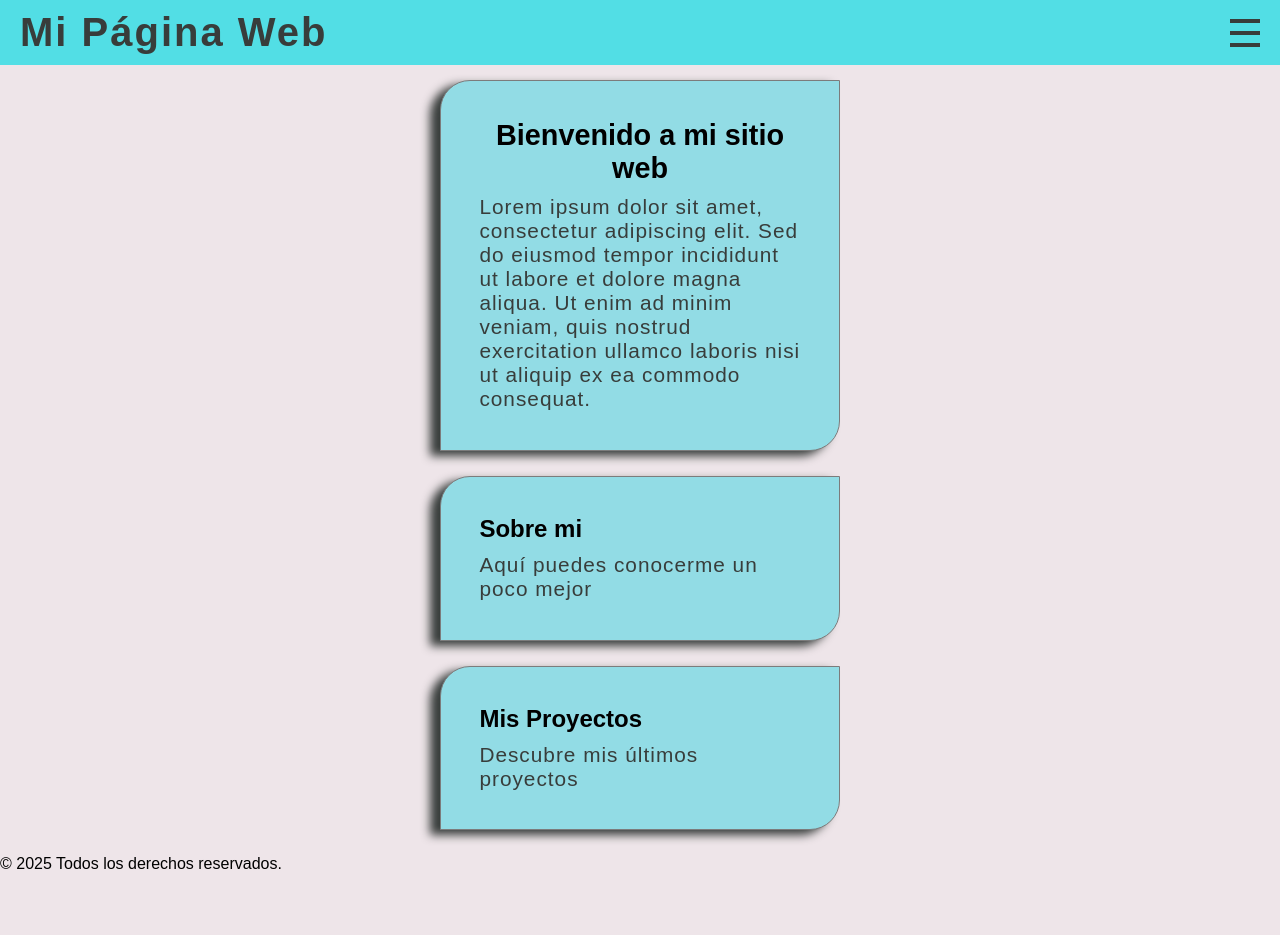
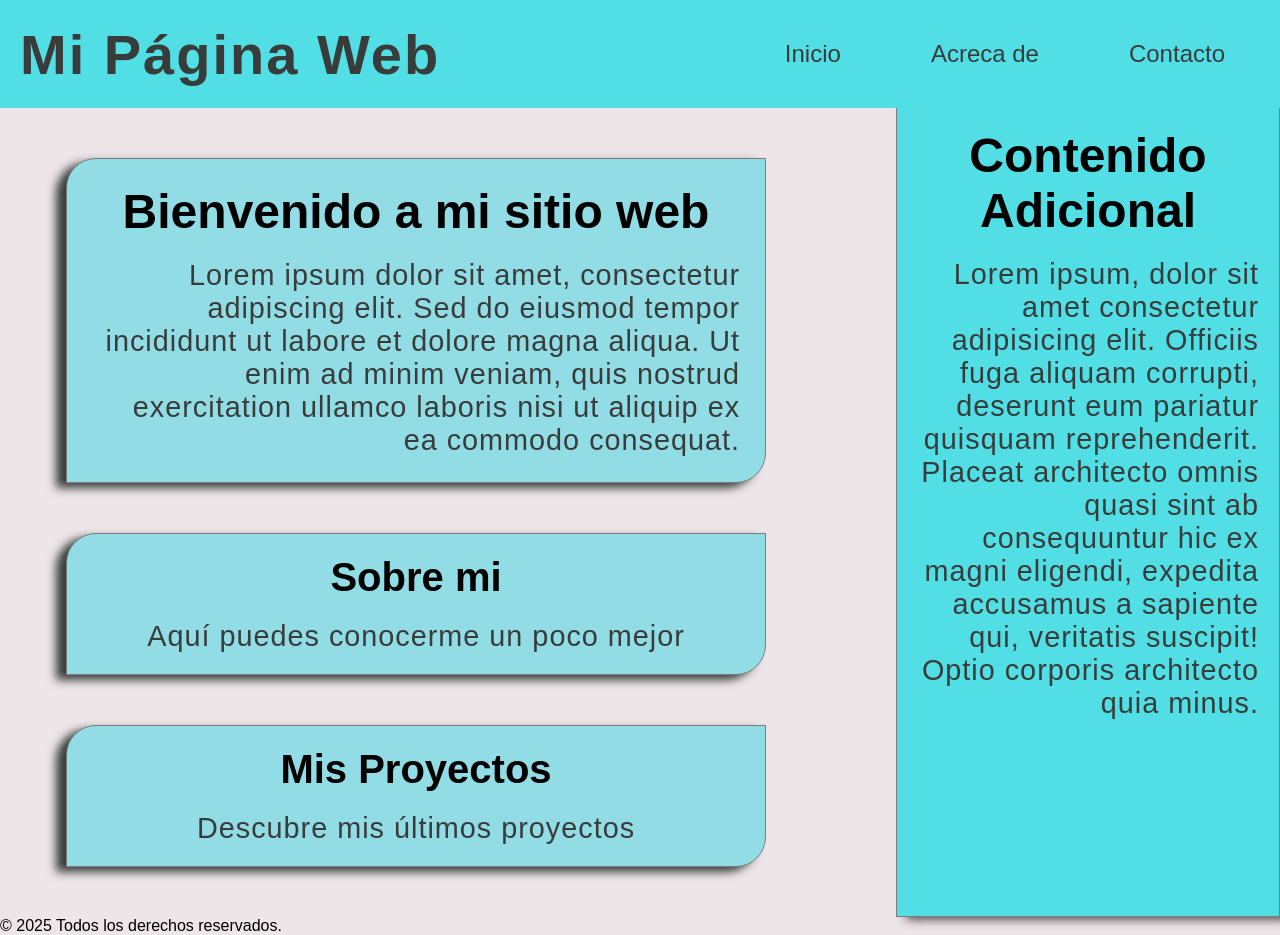
Before and after one commit to MatiCasiba/desafio-12-responsive, a website built with Vite: page index.html in a window 1280 px wide. Before the commit the page ends 873 px from the top, so only its background shows below. Built offline with nearby package versions, Linux system fonts and the light colour scheme.

Commit message:
Breakpoints y agregando un contenido adicional enl el archivo index.html

```diff
--- a/index.html
+++ b/index.html
@@ -29,20 +29,27 @@
 
     <main>
 
+      <div class="contenido">
         <div class="card">
           <h2>Bienvenido a mi sitio web</h2>
           <p>Lorem ipsum dolor sit amet, consectetur adipiscing elit. Sed do eiusmod tempor incididunt ut labore et dolore magna aliqua. Ut enim ad minim veniam, quis nostrud exercitation ullamco laboris nisi ut aliquip ex ea commodo consequat.</p>
         </div>
-
+        <div class="contenedor-tarjetas">
           <div class="card">
             <h3>Sobre mi</h3>
-        <p>Aquí puedes conocerme un poco mejor</p>
+            <p class="texto">Aquí puedes conocerme un poco mejor</p>
+          </div>
+          <div class="card">
+            <h3>Mis Proyectos</h3>
+            <p class="texto">Descubre mis últimos proyectos</p>
+          </div>
+        </div>
       </div>
 
-      <div class="card">
-        <h3>Mis Proyectos</h3>
-        <p>Descubre mis últimos proyectos</p>
-      </div>
+      <aside class="sidebar">
+        <h2>Contenido Adicional</h2>
+        <p>Lorem ipsum, dolor sit amet consectetur adipisicing elit. Officiis fuga aliquam corrupti, deserunt eum pariatur quisquam reprehenderit. Placeat architecto omnis quasi sint ab consequuntur hic ex magni eligendi, expedita accusamus a sapiente qui, veritatis suscipit! Optio corporis architecto quia minus.</p>
+      </aside>
 
     </main>
     <footer>© 2025 Todos los derechos reservados.</footer>
--- a/src/css/style.css
+++ b/src/css/style.css
@@ -133,3 +133,143 @@ nav ul li a{
 #menu:checked ~ .menu-toogle .bottom-bread{
     transform: translateY(-8px) rotate(-45deg);
 }
+
+.sidebar{
+    display: none;
+}
+
+/* media Query: small (>= 576px) */
+@media screen and (min-width: 576px){
+    /* Mostrando el menu de forma vertical*/
+    nav{
+        position: static;
+        display: block;
+        background: none;
+        width: auto;
+    }
+
+    nav ul{
+        display: block;
+    }
+
+    nav ul li{
+        padding: 2px 0;
+        text-align: left;
+    }
+
+    nav ul li a{
+        padding: 10px 15px;
+    }
+
+    /* ocultando el menu toogle */
+    .menu-toogle{
+        display: none;
+    }
+}
+
+/* media Query: medium (>=768px) */
+@media screen and (min-width: 768px){
+    .contenedor-tarjetas{
+        display: flex;
+        width: 500px;
+        margin: auto;
+        gap: 40px;
+    }
+    nav{
+        position: static;
+        display: flex;
+        background: none;
+        width: auto;
+    }
+    nav ul{
+        display: flex;
+        gap: 20px;
+    }
+    nav ul li{
+        padding: 5px;
+        font-size: 1.5rem;
+    }
+}
+
+@media screen and (min-width: 992px){
+    .contenedor-tarjetas{
+        display: block;
+        width: 700px;
+    }
+    .card{
+        max-width: 700px;
+    }
+
+    nav ul li{
+        text-align: center;
+        padding: 20px;
+        font-size: 1.5rem;
+    }
+
+    h1{
+        font-size: 3.5rem;
+        letter-spacing: 2px;
+    }
+    h2{
+        font-size: 3rem;
+        text-align: center;
+        margin-bottom: 10px;
+    }
+    h3{
+        font-size: 2.5rem;
+        margin-bottom: 10px;
+        text-align: center;
+    }
+    p{
+        font-size: 1.8rem;
+        color: var(--color1);
+        text-align: end;
+        letter-spacing: 1px;
+        margin-top: 20px;
+    }
+    .texto{
+        text-align: center;
+    }
+
+    .card{
+        margin-top: 50px;
+        margin-bottom: 50px;
+    }
+}
+
+@media screen and (min-width: 1200px){
+    main{
+        display: flex;
+        justify-content: space-between;
+        margin: auto;
+    }
+    .contenido{
+        width: 65%;
+    }
+    .sidebar{
+        display: block;
+        width: 30%;
+        background-color: var(--color5);
+        padding: 20px;
+        border: 1px solid var(--color3);
+        border-top: none;
+        box-shadow: 10px 2px 10px var(--color1);
+
+    }
+}
+
+@media screen and (min-width: 1400px){
+    .contenido{
+        width: 80%;
+    }
+    .sidebar{
+        width: 20%;
+    }
+
+    .card{
+        max-width: 900px;
+    }
+    .contenedor-tarjetas{
+        width: 900px;
+    }
+}
```
Also changed, not shown: README.md. Lines whose indentation alone changed are shown as unchanged.
